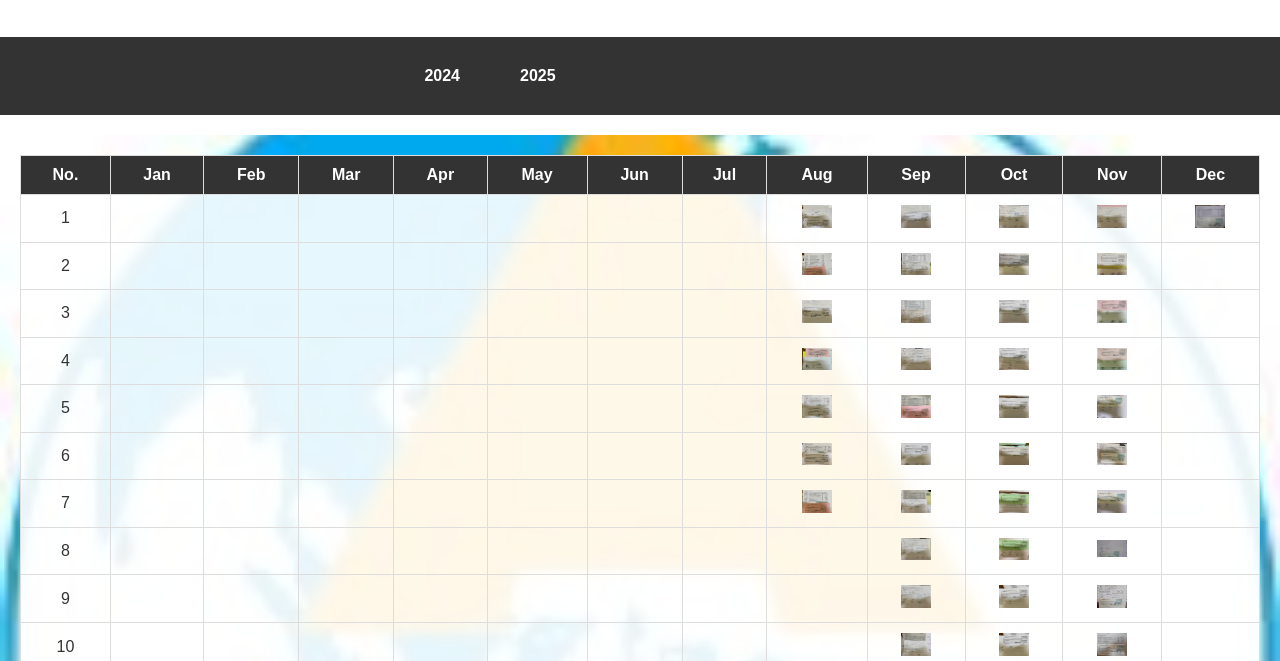
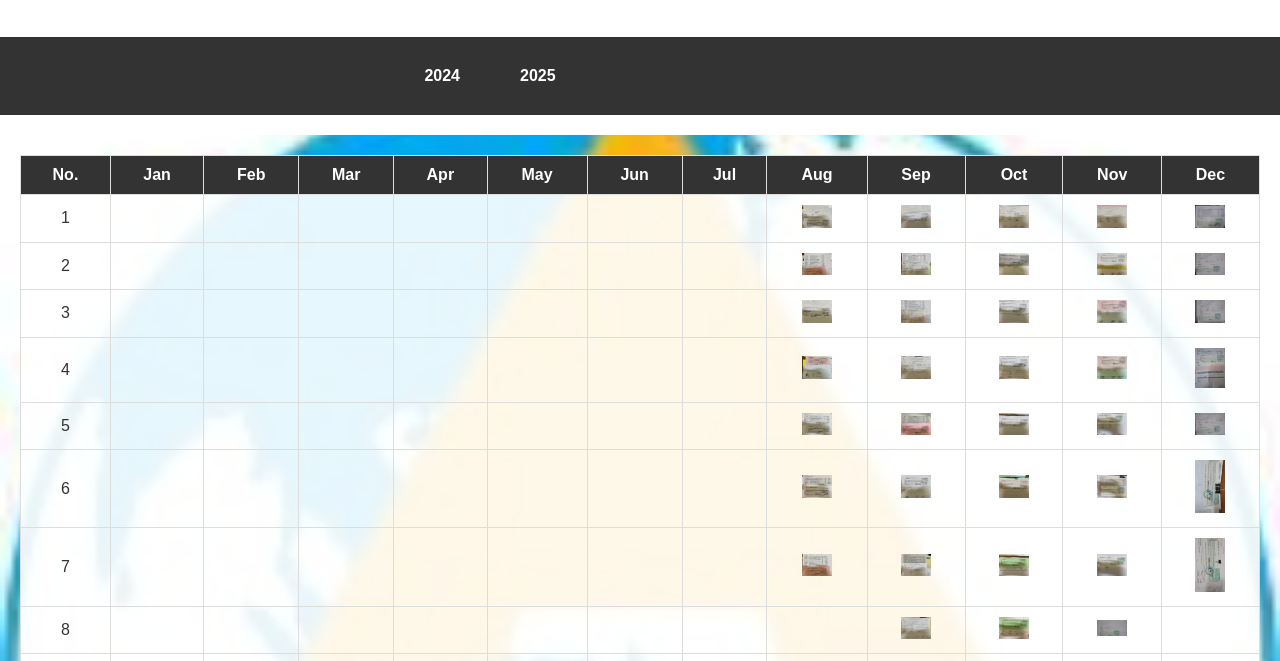
Before and after one commit to GitFocusOfficial/PT.AHSTI, a plain HTML site: page pages/treasury.html in a window 1280 px wide. Shown: the part 110-771 px from the top of the page. Drawn offline with Linux system fonts and the light colour scheme.

Commit message:
Added contents

```diff
--- a/pages/treasury.html
+++ b/pages/treasury.html
@@ -72,7 +72,7 @@
         <td><img src="../images/BNI-CA498526.jpg" class="img-clickable" onclick="openModal(this, 'Reimbursement of PCF per PCV Nos. 8568-8614, refund for representation of 60 policeman, travel budget, refund of expenses, payment for repair of laptop asus, and purchase of wheel barrow for manufacturing', '9494-9501', 'BNI-CA498526', 'Sept. 09, 2024', 'Anis Susmidah', '14,929,518.00')"></td>
         <td><img src="../images/BNI-CA498534.jpg" class="img-clickable" onclick="openModal(this, 'Replenishment of Petty Cash Fund per PCV Nos. 8727-8746', '9622', 'BNI-CA498534', 'Oct. 04, 2024', 'Anis Susmidah', '4,584,560.00')"></td>
         <td><img src="../images/BNI-CA497148.jpg" class="img-clickable" onclick="openModal(this, 'Transfer of funds from BNI Account Number 0225954178 to BNI Account Number 0158335595', '9822', 'BNI-CA497148', 'Nov. 07, 2024', 'PT Asian Hybrid Seeds Technologies Indonesia', '3,330,000,000.00')"></td>
-        <td><img src="" class="img-clickable" onclick="openModal(this, '', '', 'CA', '', '', '')"></td>
+        <td><img src="../images/BNI-CA498784.jpg" class="img-clickable" onclick="openModal(this, 'Payment for ads and promo', '10030', 'BNI-CA498784', 'Dec. 13, 2024', 'Antonio D. Tuazon, Jr.', '7,964,600.00')"></td>
       </tr>
       <tr>
         <td>3</td>
@@ -87,7 +87,7 @@
         <td><img src="../images/BNI-CA498527.jpg" class="img-clickable" onclick="openModal(this, 'Staff, expat, staff house, and daily rate workers payroll, reimbursement of PCF per PCV Nos. 8615-8627, travel budget, payment of purchases', '9512-9522', 'BNI-CA498527', 'Sept. 13, 2024', 'Anis Susmidah', '76,756,977.00')"></td>
         <td><img src="../images/BNI-CA498535.jpg" class="img-clickable" onclick="openModal(this, 'Payment to various suppliers', '9639-9643', 'BNI-CA498535', 'Oct. 07, 2024', 'Anis Susmidah', '3,892,000.00')"></td>
         <td><img src="../images/BNI-CA498549.jpg" class="img-clickable" onclick="openModal(this, 'Release of funds re: foundation day budget, payment to suppliers and PCF replenishment', '9835', 'BNI-CA498549', 'Nov. 08, 2024', 'Anis Susmidah', '73,837,698.00')"></td>
-        <td><img src="" class="img-clickable" onclick="openModal(this, '', '', 'CA', '', '', '')"></td>
+        <td><img src="../images/BNI-CA498785.jpg" class="img-clickable" onclick="openModal(this, 'Payment for ads and promo', '10031', 'BNI-CA498785', 'Dec. 13, 2024', 'Antonio D. Tuazon, Jr.', '21,537,900.00')"></td>
       </tr>
       <tr>
         <td>4</td>
@@ -102,7 +102,7 @@
         <td><img src="../images/BNI-CA497143.jpg" class="img-clickable" onclick="openModal(this, 'Transfer of funds from BNI Account Number 0225954178 to BNI Account Number 0158335595', '9542', 'BNI-CA497143', 'Sept. 18, 2024', 'PT Asian Hybrid Seeds Technologies Indonesia', '2,500,000,000.00')"></td>
         <td><img src="../images/BNI-CA498536.jpg" class="img-clickable" onclick="openModal(this, 'Advances to supplier for purchase of steel plate to repair the gravity machine per PO No. 1384', '9635', 'BNI-CA498536', 'Oct. 07, 2024', 'Delia Per (Shaka Spring)', '2,550,000.00')"></td>
         <td><img src="../images/BNI-CA498550.jpg" class="img-clickable" onclick="openModal(this, 'Payment for the facilitation fee re: Syngenta Tolling (661,497 @ Rp100/kg)', '9823', 'BNI-CA498550', 'Nov. 08, 2024', 'Antonio D. Tuazon, Jr.', '66,149,700.00')"></td>
-        <td><img src="" class="img-clickable" onclick="openModal(this, '', '', 'CA', '', '', '')"></td>
+        <td><img src="../images/BNI-CA498786.jpg" class="img-clickable" onclick="openModal(this, 'Reimbursement of PCF per PCV Nos. 9022-9051, and payment of purchases', '10032-10035', 'BNI-CA498786', 'Dec. 13, 2024', 'Anis Susmidah', '7,960,160.00')"></td>
       </tr>
       <tr>
         <td>5</td>
@@ -117,7 +117,7 @@
         <td><img src="../images/BNI-CA498528.jpg" class="img-clickable" onclick="openModal(this, 'Reimbursement of PCF per PCV Nos. 8641-8670, travel budget, retirement compensation, printing of form for QA, payment of purchases', '9560-9565', 'BNI-CA498528', 'Sept. 20, 2024', 'Anis Susmidah', '14,693,873.00')"></td>
         <td><img src="../images/BNI-CA498537.jpg" class="img-clickable" onclick="openModal(this, 'Reimbursement of PCF per PCV Nos. 8747-8782, release of weekly payroll, staff house expenses, payment for irrigation water allocation, vehicle registration renewal, travel expense to haul harvested corn cobs in Probolinggo, and purchase of plane ticket from Surabaya to Jakarta (vice versa)', '9651-9658', 'BNI-CA498537', 'Oct. 11, 2024', 'Anis Susmidah', '19,661,156.00')"></td>
         <td><img src="../images/BNI-CA497149.jpg" class="img-clickable" onclick="openModal(this, 'Transfer of funds from BNI Account Number 0225954178 to BNI Account Number 0158335595', '9865', 'BNI-CA497149', 'Nov. 14, 2024', 'PT Asian Hybrid Seeds Technologies Indonesia', '2,200,000,000.00')"></td>
-        <td><img src="" class="img-clickable" onclick="openModal(this, '', '', 'CA', '', '', '')"></td>
+        <td><img src="../images/BNI-CA498703.jpg" class="img-clickable" onclick="openModal(this, 'Transfer of funds from BNI Account Number 0225954178 to BNI Account Number 0158335595', '10029', 'BNI-CA498703', 'Dec. 13, 2024', 'PT Asian Hybrid Seeds Technologies Indonesia', '1,050,000,000.00')"></td>
       </tr>
       <tr>
         <td>6</td>
@@ -132,7 +132,7 @@
         <td><img src="../images/BNI-CA497146.jpg" class="img-clickable" onclick="openModal(this, 'Transfer of funds from BNI Account Number 0225954178 to BNI Account Number 0158335595', '9741', 'BNI-CA497146', 'Sept. 24, 2024', 'PT Asian Hybrid Seeds Technologies Indonesia', '3,790,000,000.00')"></td>
         <td><img src="../images/BNI-CA498538.jpg" class="img-clickable" onclick="openModal(this, 'Expat, staff house employees payroll, and staff employees payroll for October 1-15, 2024, daily rate workers payroll for September 25, 2024 - October 10, 2024, and reimbursement of PCF per PCV Nos. 8783-8817', '9677-9681', 'BNI-CA498538', 'Oct. 15, 2024', 'Anis Susmidah', '108,618,271.00')"></td>
         <td><img src="../images/BNI-CA498776.jpg" class="img-clickable" onclick="openModal(this, 'Reimbursement of PCF per PCV Nos. 8906-8917, expat, staff, and daily rate workers payroll, travel budget and solicitation of BINMAS Polres', '9873', 'BNI-CA498776', 'Nov. 14, 2024', 'Anis Susmidah', '39,820,657.00')"></td>
-        <td><img src="" class="img-clickable" onclick="openModal(this, '', '', 'CA', '', '', '')"></td>
+        <td><img src="../images/BNI-CA498787.jpg" class="img-clickable" onclick="openModal(this, '', '', 'CA', '', '', '')"></td>
       </tr>
       <tr>
         <td>7</td>
@@ -147,7 +147,7 @@
         <td><img src="../images/BNI-CA498529.jpg" class="img-clickable" onclick="openModal(this, 'Reimbursement of PCF per PCV Nos. 8671-8694, retainer fee of Paulberth Lucio, printing of form for manufacturing, and payment of purchases', '9592-9599', 'BNI-CA498529', 'Sept. 27, 2024', 'Anis Susmidah', '18,317,922.00')"></td>
         <td><img src="../images/BNI-CA498539.jpg" class="img-clickable" onclick="openModal(this, 'Admin fee for ADT`s visa approval, travel expenses to Bali Airport with Madam JCU, payment to various purchases', '9727-9735', 'BNI-CA498539', 'Oct. 18, 2024', 'Anis Susmidah', '9,631,100.00')"></td>
         <td><img src="../images/BNI-CA498777.jpg" class="img-clickable" onclick="openModal(this, 'Payment for the facilitation fee re: Syngenta Tolling (633,899 @ Rp100/kg) per PO No. 4502557076, Invoice No. 176', '9866', 'BNI-CA498777', 'Nov. 14, 2024', 'Antonio D. Tuazon, Jr.', '63,389,900.00')"></td>
-        <td><img src="" class="img-clickable" onclick="openModal(this, '', '', 'CA', '', '', '')"></td>
+        <td><img src="../images/BNI-CA498788.jpg" class="img-clickable" onclick="openModal(this, '', '', 'CA', '', '', '')"></td>
       </tr>
       <tr>
         <td>8</td>
```
Also changed, not shown: images/BNI-CA498703.jpg (added), images/BNI-CA498784.jpg (added), images/BNI-CA498785.jpg (added), images/BNI-CA498786.jpg (added), images/BNI-CA498787.jpg (added), images/BNI-CA498788.jpg (added).
